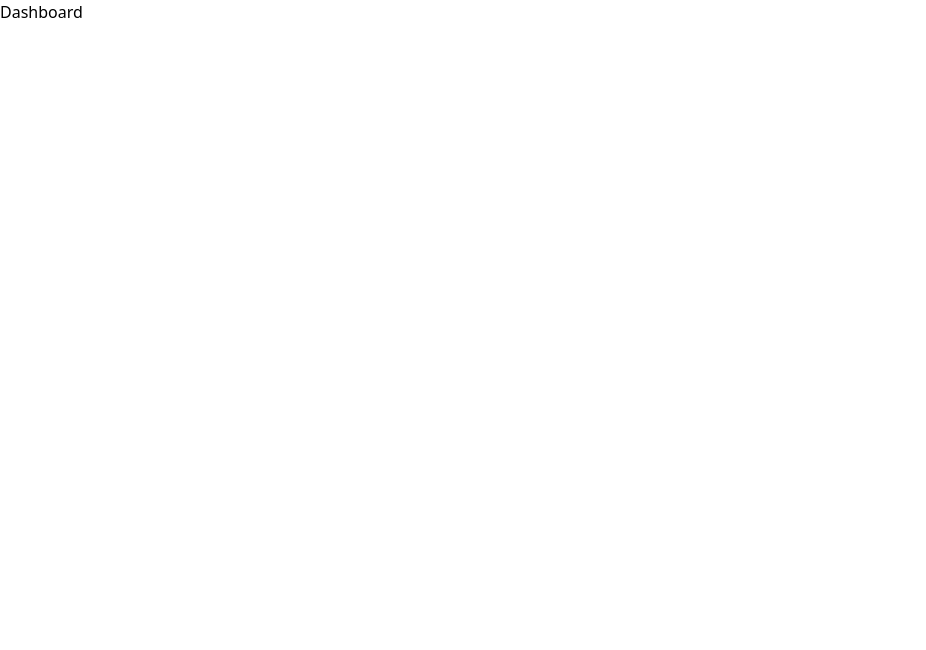
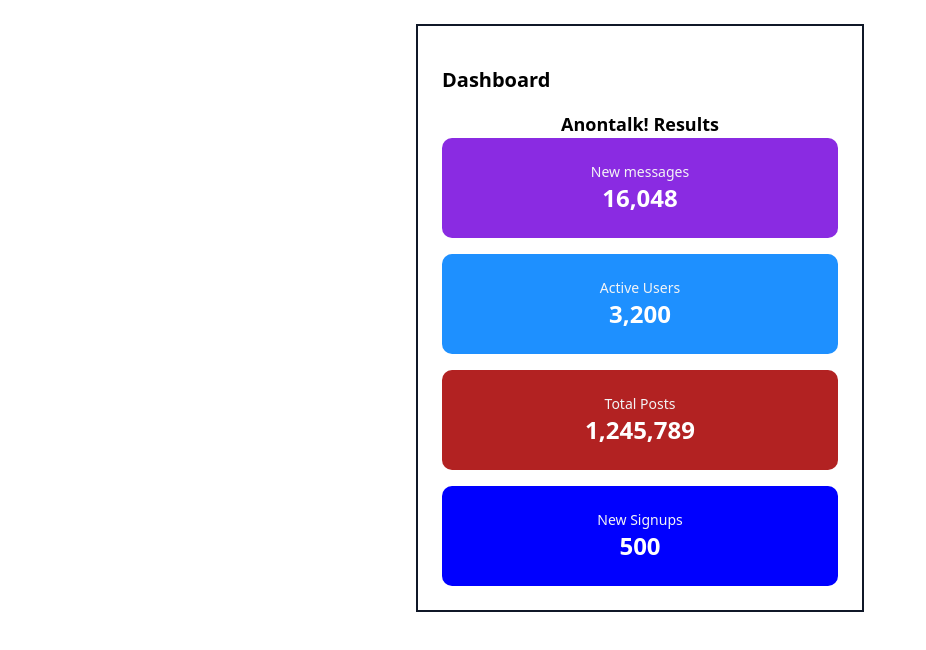
Before and after one commit to fahmi-azzuhri/anontalk, a React (Vite) app in the folder frontend/: page /onlyadmin/dashboard in a window 1280 px wide. Shown: the top 650 px of the page, without its empty margins (0-926 px from the left). Built offline with nearby package versions, Linux system fonts and the light colour scheme.

Commit message:
setup dashboard admin

```diff
--- a/frontend/package.json
+++ b/frontend/package.json
@@ -18,6 +18,7 @@
     "react-dom": "^19.0.0",
     "react-hot-toast": "^2.5.1",
     "react-router-dom": "^7.1.5",
+    "styled-components": "^6.1.15",
     "tailwindcss": "^4.0.6"
   },
   "devDependencies": {
--- /dev/null
+++ b/frontend/src/auth/dashboard/dashboard-card.jsx
@@ -0,0 +1,34 @@
+import React from "react";
+import styled from "styled-components";
+
+const Card = ({ children, color }) => {
+  return (
+    <StyledWrapper color={color}>
+      <div className="card">{children}</div>
+    </StyledWrapper>
+  );
+};
+
+const StyledWrapper = styled.div`
+  .card {
+    display: flex;
+    align-items: center;
+    justify-content: center;
+    flex-direction: column;
+    text-align: center;
+    height: 100px;
+    width: 100%;
+    border-radius: 10px;
+    color: white;
+    cursor: pointer;
+    transition: 400ms;
+    background-color: ${({ color }) =>
+      color || "#3b82f6"}; /* Default ke biru */
+  }
+
+  .card:hover {
+    transform: scale(1.1, 1.1);
+  }
+`;
+
+export default Card;
--- a/frontend/src/auth/dashboard/index.jsx
+++ b/frontend/src/auth/dashboard/index.jsx
@@ -1,7 +1,62 @@
 import React from "react";
+import Card from "./dashboard-card";
+
+function getRandomColor() {
+  const colors = [
+    "#ff0000",
+    "#ff4500",
+    "#ff8c00",
+    "#ffa500",
+    "#ffd700",
+    "#ffff00",
+    "#adff2f",
+    "#32cd32",
+    "#008000",
+    "#00ff7f",
+    "#00ced1",
+    "#1e90ff",
+    "#0000ff",
+    "#4b0082",
+    "#8a2be2",
+    "#ff00ff",
+    "#ff1493",
+    "#c71585",
+    "#dc143c",
+    "#b22222",
+    "#8b0000",
+  ];
+  return colors[Math.floor(Math.random() * colors.length)];
+}
 
 function Dashboard() {
-  return <div>Dashboard</div>;
+  return (
+    <div className="min-h-screen p-4 flex flex-col items-center">
+      <div className="w-full max-w-md mt-2 border-2 border-gray-900 p-6">
+        <header className="w-full max-w-md flex justify-between items-center py-4">
+          <h1 className="text-xl font-bold">Dashboard</h1>
+        </header>
+        <h2 className="text-lg font-semibold text-center">Anontalk! Results</h2>
+        <div className="flex flex-col gap-4">
+          <Card color={getRandomColor()}>
+            <p className="text-sm text-gray-100">New messages</p>
+            <p className="text-2xl font-bold">16,048</p>
+          </Card>
+          <Card color={getRandomColor()}>
+            <p className="text-sm text-gray-100">Active Users</p>
+            <p className="text-2xl font-bold">3,200</p>
+          </Card>
+          <Card color={getRandomColor()}>
+            <p className="text-sm text-gray-100">Total Posts</p>
+            <p className="text-2xl font-bold">1,245,789</p>
+          </Card>
+          <Card color={getRandomColor()}>
+            <p className="text-sm text-gray-100">New Signups</p>
+            <p className="text-2xl font-bold">500</p>
+          </Card>
+        </div>
+      </div>
+    </div>
+  );
 }
 
 export default Dashboard;
```
Also changed, not shown: 1 other file (tests, documents, lock files or other folders).
